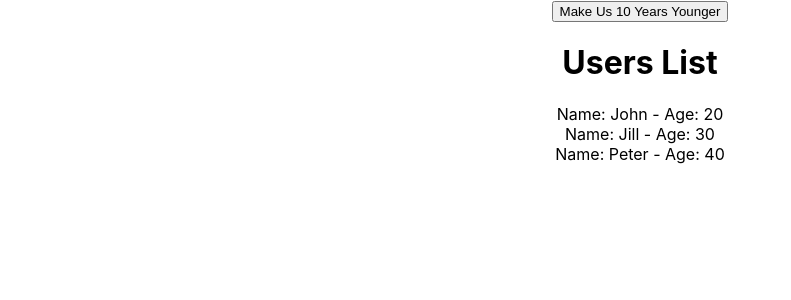
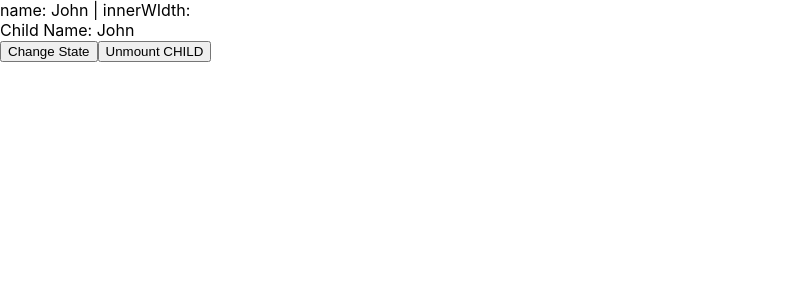
Before and after one commit to mindazub/react-router-crud, a React (Create React App) app: page / in a window 1280 px wide. Shown: the top 300 px of the page, without its empty margins (0-791 px from the left). Built offline with nearby package versions, Linux system fonts and the light colour scheme.

Commit message:
lifecycle methods hooks

```diff
--- a/src/App.js
+++ b/src/App.js
@@ -1,17 +1,77 @@
-import React, {Component} from 'react';
-import './App.css';
-import Users from './components/Users';
+import React, { Component } from "react";
+import Child from "./components/parentToChild/Child";
 
 class App extends Component {
+  state = {
+    name: "Peter"
+  };
+
+  constructor(props) {
+    super(props);
+    this.state = {
+      name: "John"
+    };
+    console.log("constructor");
+  }
+
+  componentWillMount() {
+    if (window.innerWidth < 500) {
+      this.setState({ innerWidth: window.innerWidth });
+    }
+
+    console.log("Component will mount");
+  }
+
+  componentDidMount() {
+    console.log("component did mount");
+  }
+
+  componentWillReceiveProps() {
+    console.log("componentWillReceiveProps");
+  }
+
+  shouldComponentUpdate(nextProps, nextState) {
+    console.log("shouldComponentUpdate");
+    return true;
+  }
+
+  componentWillUpdate() {
+    console.log("componentWillUpdate, no to setState here!");
+  }
+
+  componentDidUpdate(prevProps, prevState) {
+    console.log("CHILD prevProps", prevProps);
+    console.log("CHILD prevState", prevState);
+    console.log("CHILD componentDidUpdate");
+  }
+
+  componentWillUnmount() {
+    console.log("componentWillUnmount");
+  }
+
+  changeState() {
+    this.setState({ name: "Joe" });
+  }
+
+  unmountChild(){
+    this.setState({name: 'Robert Unmount'});
+  }
 
   render() {
-    return(
+    console.log("render");
+    if(this.state.name === 'Robert Unmount'){
+      return(<div/>);
+    }
+    return (
       <div className="App">
-        <Users />
+        name: {this.state.name} | innerWIdth: {this.state.innerWidth}
+        <Child name={this.state.name} />
+        <button onClick={this.changeState.bind(this)}>Change State</button>
+
+        <button onClick={this.unmountChild.bind(this)}>Unmount CHILD</button>
       </div>
-    )
+    );
   }
 }
 
-
 export default App;
--- a/src/components/User.js
+++ /dev/null
@@ -1,7 +0,0 @@
-import React from 'react';
-
-const User = (props) => {
-return (<div> Name: { props.children } - Age: { props.age }</div>)
-}
-
-export default User;
--- a/src/components/Users.js
+++ /dev/null
@@ -1,39 +0,0 @@
-import React, { Component } from "react";
-import User from "./User";
-
-class Users extends Component {
-  state = {
-    users: [
-      { name: "John", age: 20 },
-      { name: "Jill", age: 30 },
-      { name: "Peter", age: 40 }
-    ],
-    title: "Users List"
-  };
-
-  makeUserYounger = () => {
-      console.log("clicked.");
-      this.setState({
-        users: [
-            { name: "John", age: 10 },
-            { name: "Jill", age: 20 },
-            { name: "Peter", age: 30 }
-          ],
-      })
-  }
-
-  render() {
-    return (
-      <div>
-          <button onClick={this.makeUserYounger}>Make Us 10 Years Younger</button>
-          <br />
-        <h1>{this.state.title}</h1>
-        <User age={this.state.users[0].age}>{this.state.users[0].name}</User>
-        <User age={this.state.users[1].age}>{this.state.users[1].name}</User>
-        <User age={this.state.users[2].age}>{this.state.users[2].name}</User>
-      </div>
-    );
-  }
-}
-
-export default Users;
--- /dev/null
+++ b/src/components/parentToChild/Child.js
@@ -0,0 +1,42 @@
+import React, { Component } from "react";
+
+class Child extends Component {
+  constructor() {
+    super();
+
+    console.log("CHILD constructor");
+  }
+
+  componentWillMount() {
+    console.log("CHILD Component will mount");
+  }
+
+  componentDidMount() {
+    console.log("CHILD component did mount");
+  }
+
+  componentWillReceiveProps() {
+    console.log("CHILD componentWillReceiveProps");
+  }
+
+  shouldComponentUpdate(nextProps, nextState) {
+    console.log("CHILD shouldComponentUpdate");
+    return true;
+  }
+
+  componentWillUpdate() {
+    console.log("CHILD componentWillUpdate");
+  }
+
+  componentWillUnmount() {
+    console.log("CHILD componentWillUnmount");
+  }
+
+  render() {
+    console.log("CHILD render");
+
+    return <div className="App">Child Name: {this.props.name}</div>;
+  }
+}
+
+export default Child;
```
Also changed, not shown: src/components/parentToChild/Parent.js (added, +13 -0 lines).
